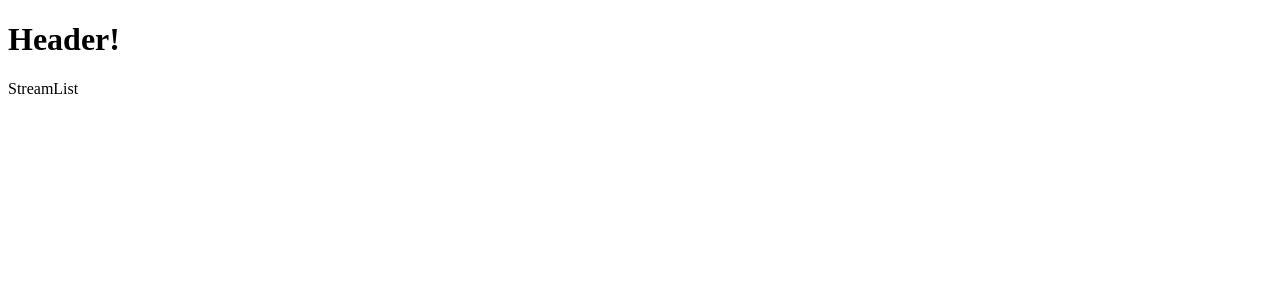
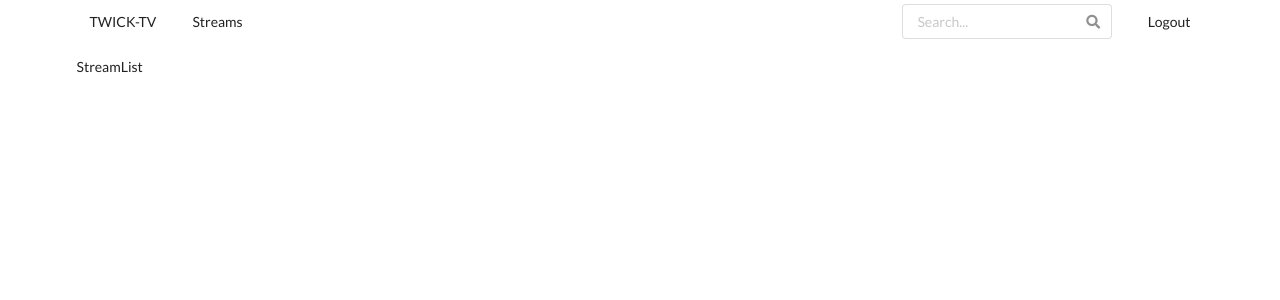
Before and after one commit to bpinazmul18/twick-tv, a React (Create React App) app: page / in a window 1280 px wide. Shown: the top 300 px of the page. Built offline with nearby package versions, Linux system fonts and the light colour scheme.

Commit message:
Connecting the header.

```diff
--- a/public/index.html
+++ b/public/index.html
@@ -9,6 +9,15 @@
       name="description"
       content="Web site created using create-react-app"
     />
+
+    <link
+      rel="stylesheet"
+      href="https://cdnjs.cloudflare.com/ajax/libs/semantic-ui/2.5.0/semantic.min.css"
+      integrity="sha512-KXol4x3sVoO+8ZsWPFI/r5KBVB/ssCGB5tsv2nVOKwLg33wTFP3fmnXa47FdSVIshVTgsYk/1734xSk9aFIa4A=="
+      crossorigin="anonymous"
+      referrerpolicy="no-referrer"
+    />
+
     <link rel="apple-touch-icon" href="%PUBLIC_URL%/logo192.png" />
     <!--
       manifest.json provides metadata used when your web app is installed on a
--- a/src/App.jsx
+++ b/src/App.jsx
@@ -1,10 +1,11 @@
 import React from 'react'
 import Router from './Router'
+import Header from './components/Header'
 
 const App = () => {
   return (
-    <div className="app-main">
-      <h1>Header!</h1>
+    <div className="app-main ui container">
+      <Header />
       <Router />
     </div>
   )
--- /dev/null
+++ b/src/components/Header.jsx
@@ -0,0 +1,28 @@
+import React from 'react'
+import { Link } from 'react-router-dom'
+
+const Header = () => {
+  return (
+    <div class="ui secondary  menu">
+      <Link to="/" class="item">
+        TWICK-TV
+      </Link>
+      <Link to="/" class="item">
+        Streams
+      </Link>
+      <div class="right menu">
+        <div class="item">
+          <div class="ui icon input">
+            <input type="text" placeholder="Search..." />
+            <i class="search link icon"></i>
+          </div>
+        </div>
+        <Link to="/logout" class="ui item">
+          Logout
+        </Link>
+      </div>
+    </div>
+  )
+}
+
+export default Header
```
